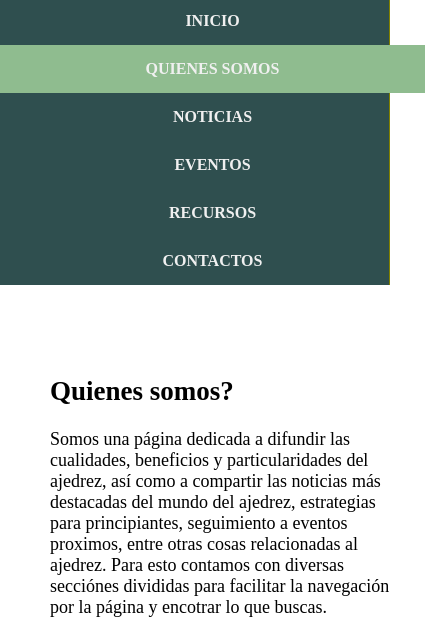
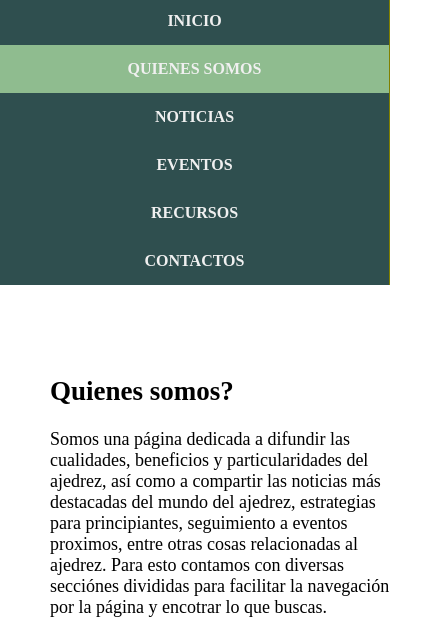
Before and after one commit to MDBVCoding/Ajedrez-Venezuela, a plain HTML site: page somos.html in a window 390 px wide. Shown: the part 209-844 px from the top of the page, 425 px wide, since content can reach past the window. Drawn offline with Linux system fonts and the light colour scheme.

Commit message:
Update somos.css

```diff
--- a/css/somos.css
+++ b/css/somos.css
@@ -38,7 +38,7 @@ html, body, #contenedor {
 	color: #f0f0f0;
 	font-weight: bold;
 	padding: 15px 18px;
-	display: table;
+	display: flex;
 	text-align: center;
 }
 
@@ -77,7 +77,8 @@ html, body, #contenedor {
 	}
 
 	#navegacion ul li a {
-		width: 100%;
+		display: block;
+		max-width: 100%;
 		text-align: center;
 	}
 
```
